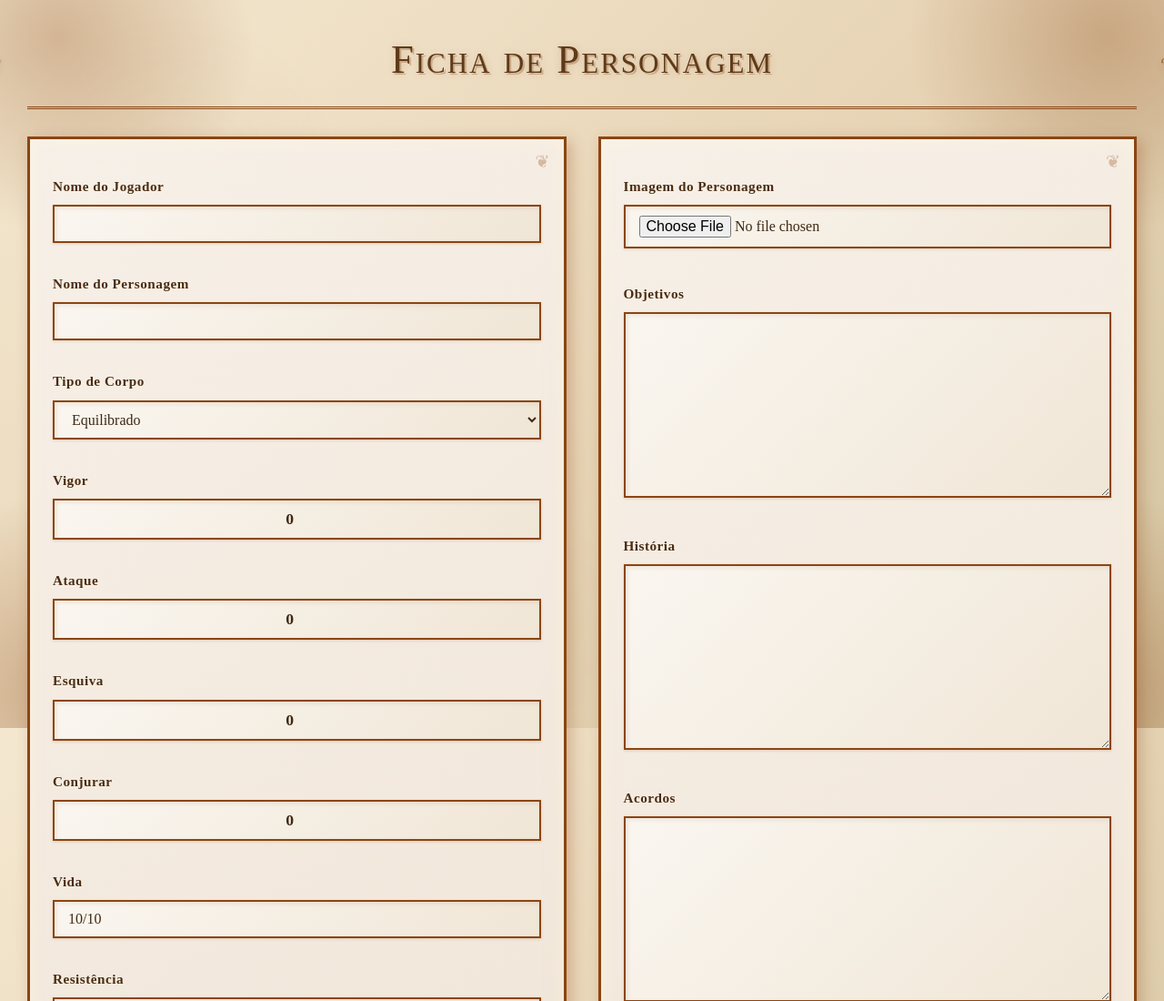
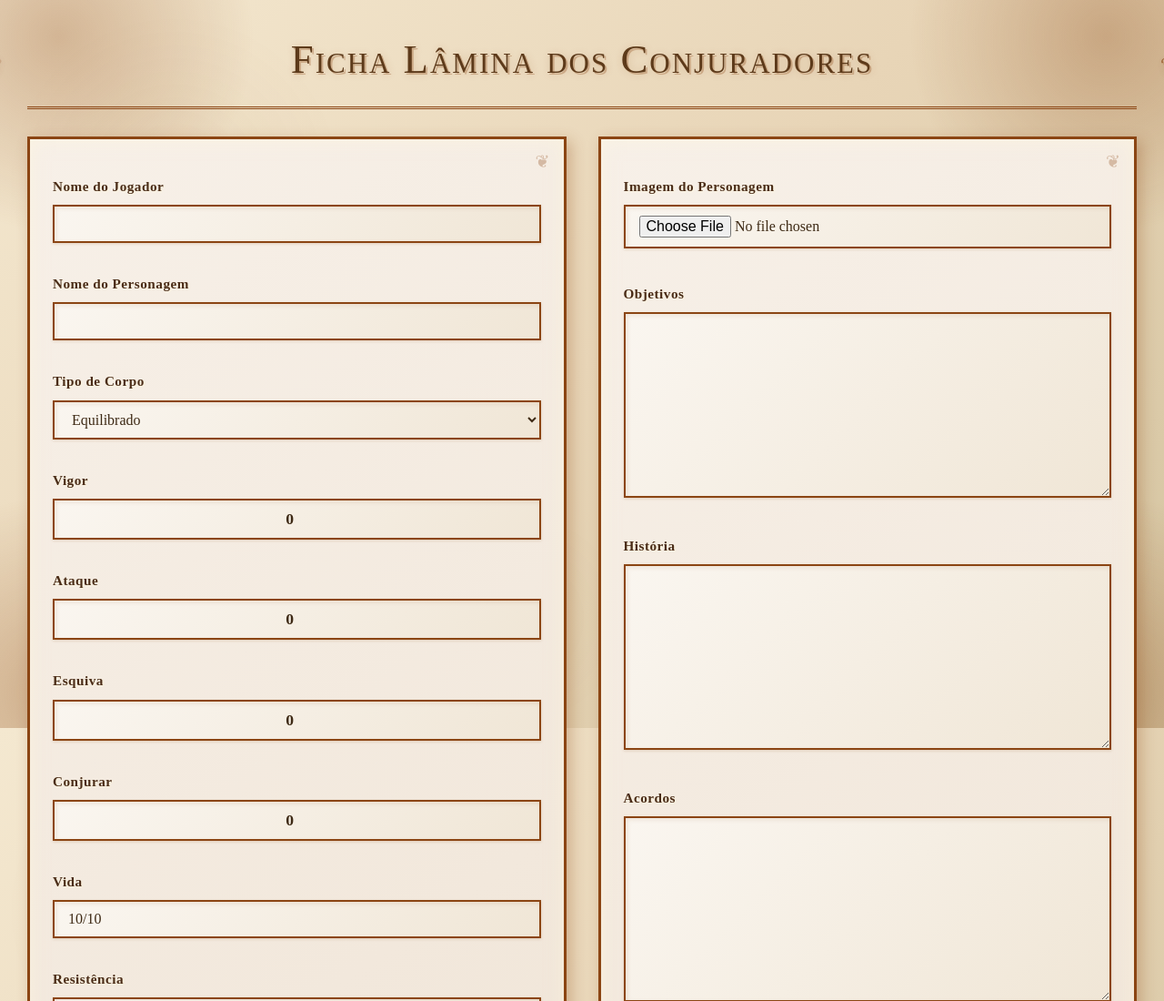
Before and after one commit to B4tatman/Ficha-Automatica, a plain HTML site: page index.html in a window 1280 px wide. Shown: the top 1100 px of the page at 91% size. Drawn offline with Linux system fonts and the light colour scheme.

Commit message:
nome principal

```diff
--- a/index.html
+++ b/index.html
@@ -419,7 +419,7 @@
       }
     </style>
 <body>
-<h1>Ficha de Personagem</h1>
+<h1>Ficha Lâmina dos Conjuradores</h1>
 <div class="row">
 <div class="col">
 <label>Nome do Jogador</label>
```
